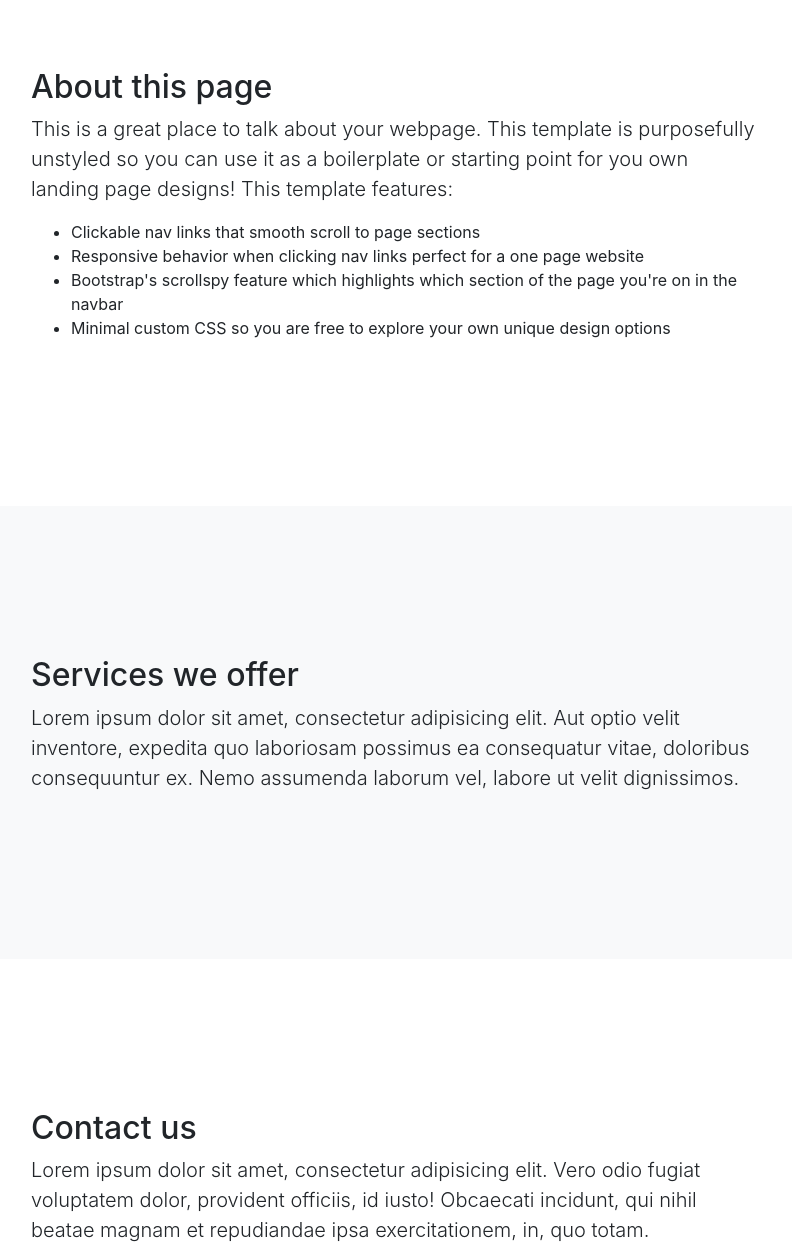
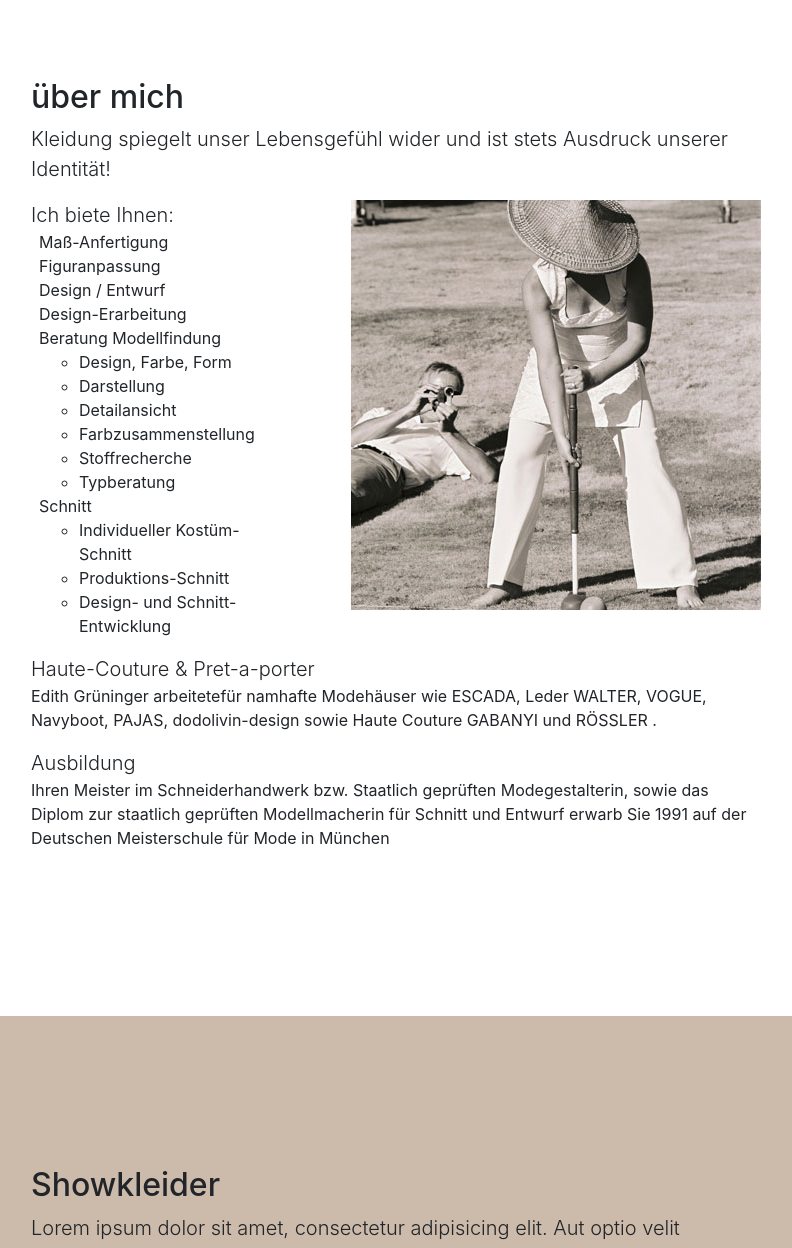
Before and after one commit to munich99/bootstrap-onepager-for-fashion, a plain HTML site: page index.html in a window 1280 px wide. Shown: the part 440-1688 px from the top of the page, without its empty margins (244-1036 px from the left). Drawn offline with nearby package versions, Linux system fonts and the light colour scheme.

Commit message:
test content

```diff
--- /dev/null
+++ b/css/custom.css
@@ -0,0 +1,7 @@
+.bg-primary {
+    background-color: #776655!important;
+}
+
+.bg-light {
+    background-color: #ccbbaa!important;
+}
--- a/index.html
+++ b/index.html
@@ -16,6 +16,7 @@
 
   <!-- Custom styles for this template -->
   <link href="css/scrolling-nav.css" rel="stylesheet">
+  <link href="css/custom.css" rel="stylesheet">
 
 </head>
 
@@ -34,7 +35,7 @@
             <a class="nav-link js-scroll-trigger" href="#about">About</a>
           </li>
           <li class="nav-item">
-            <a class="nav-link js-scroll-trigger" href="#services">Services</a>
+            <a class="nav-link js-scroll-trigger" href="#showkleider">showkleider</a>
           </li>
           <li class="nav-item">
             <a class="nav-link js-scroll-trigger" href="#contact">Contact</a>
@@ -46,8 +47,8 @@
 
   <header class="bg-primary text-white">
     <div class="container text-center">
-      <h1>Welcome to Scrolling Nav</h1>
-      <p class="lead">A landing page template freshly redesigned for Bootstrap 4</p>
+      <h1>Design Modellmacherin für Schnitt und Entwurf</h1>
+      <h1>Schneidermeister Atelier</h1>
     </div>
   </header>
 
@@ -55,24 +56,61 @@
     <div class="container">
       <div class="row">
         <div class="col-lg-8 mx-auto">
-          <h2>About this page</h2>
-          <p class="lead">This is a great place to talk about your webpage. This template is purposefully unstyled so you can use it as a boilerplate or starting point for you own landing page designs! This template features:</p>
-          <ul>
-            <li>Clickable nav links that smooth scroll to page sections</li>
-            <li>Responsive behavior when clicking nav links perfect for a one page website</li>
-            <li>Bootstrap's scrollspy feature which highlights which section of the page you're on in the navbar</li>
-            <li>Minimal custom CSS so you are free to explore your own unique design options</li>
-          </ul>
+          <h2>über mich</h2>
+          <p class="lead">Kleidung spiegelt unser Lebensgefühl wider
+              und ist stets Ausdruck unserer Identität!</p>
+
+              <div class="row">
+                 <div class="col-4">
+                      <span class="lead">Ich biete Ihnen:</span>
+                      <ul class="list-unstyled pl-2">
+                          <li>Maß-Anfertigung</li>
+                          <li>Figuranpassung</li>
+                          <li>Design / Entwurf</li>
+                          <li>Design-Erarbeitung</li>
+                          <li>Beratung Modellfindung
+                            <ul>
+                              <li>Design, Farbe, Form</li>
+                              <li>Darstellung</li>
+                              <li>Detailansicht</li>
+                              <li>Farbzusammenstellung</li>
+                              <li>Stoffrecherche</li>
+                              <li>Typberatung</li>
+                            </ul>
+                          </li>
+
+                          <li>Schnitt
+                              <ul>
+                                <li>Individueller Kostüm-Schnitt</li>
+                                <li>Produktions-Schnitt</li>
+                                <li>Design- und Schnitt-Entwicklung</li>
+                              </ul>
+                            </li>
+  </ul>
+                  </div>
+
+                  <div class="col-8">
+                    <img class="float-right" src="img/hochzeitskleid2-edithion-at.jpg">
+                  </div>
+              </div>
+              <p><span class="lead">Haute-Couture & Pret-a-porter</span><br>
+                 Edith Grüninger arbeitetefür namhafte Modehäuser wie ESCADA, Leder WALTER, VOGUE, Navyboot, PAJAS, dodolivin-design sowie Haute Couture GABANYI und RÖSSLER .</p>
+
+
+                 <p><span class="lead">Ausbildung</span><br>
+                  Ihren Meister im Schneiderhandwerk bzw. Staatlich geprüften Modegestalterin, sowie das Diplom zur staatlich geprüften Modellmacherin für Schnitt und Entwurf erwarb Sie 1991 auf der Deutschen Meisterschule für Mode in München</p>
+
+
         </div>
       </div>
     </div>
   </section>
 
-  <section id="services" class="bg-light">
+  <section id="showkleider" class="bg-light">
     <div class="container">
       <div class="row">
         <div class="col-lg-8 mx-auto">
-          <h2>Services we offer</h2>
+          <h2>Showkleider</h2>
           <p class="lead">Lorem ipsum dolor sit amet, consectetur adipisicing elit. Aut optio velit inventore, expedita quo laboriosam possimus ea consequatur vitae, doloribus consequuntur ex. Nemo assumenda laborum vel, labore ut velit dignissimos.</p>
         </div>
       </div>
```
Also changed, not shown: gfx/scissors.svg (added), img/S_standardkleid_gild.jpg (added), img/hochzeitskleid2-edithion-at.jpg (added), img/standardkleid_in_jade.gif (added).
